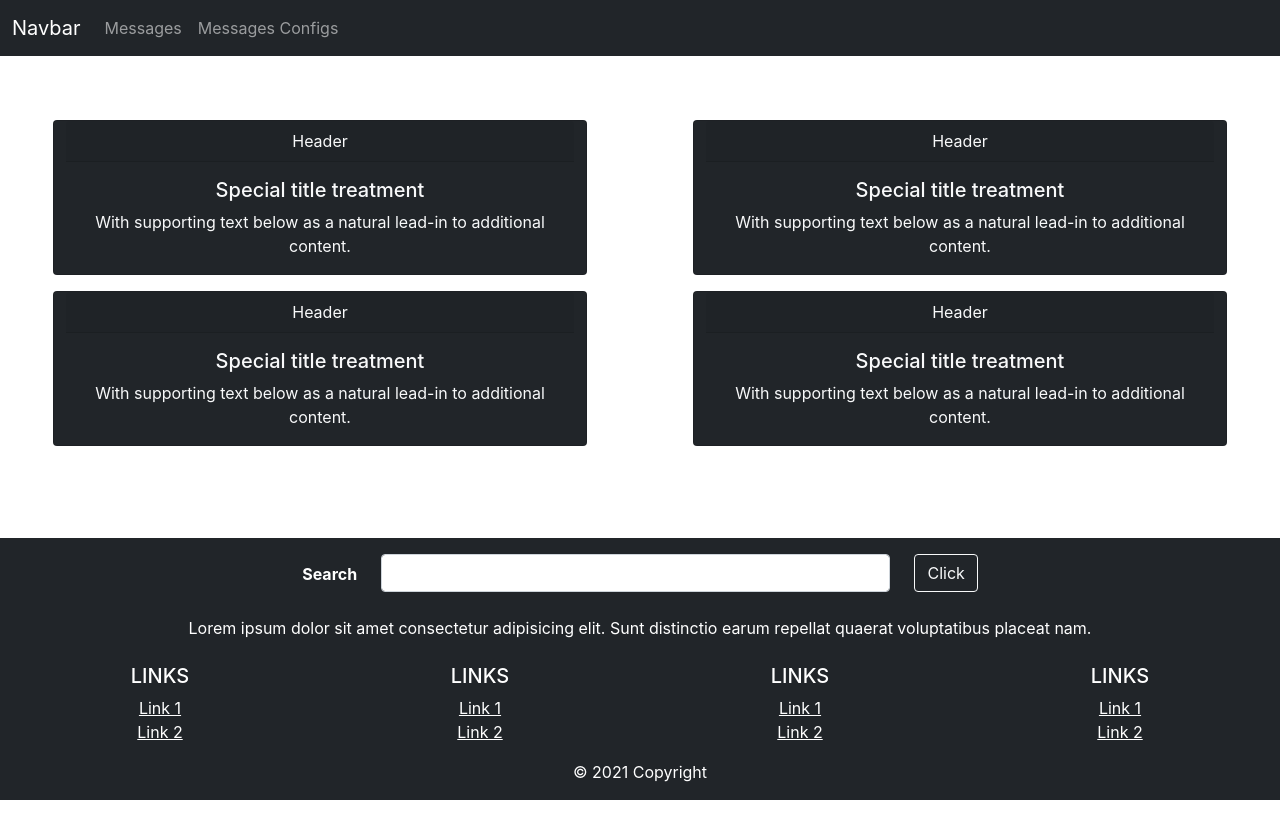
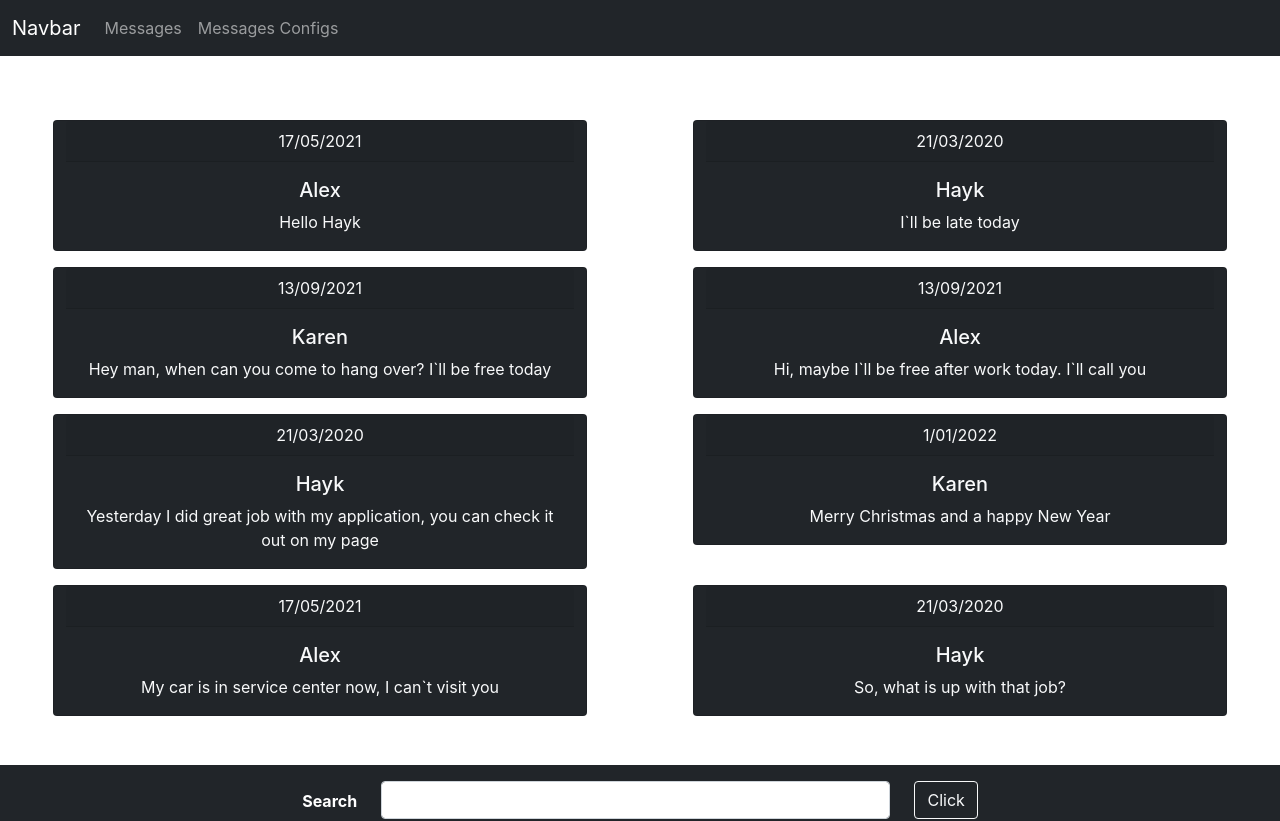
Before and after one commit to Karen200088/message-app, a React (Create React App) app: page / in a window 1280 px wide. Shown: the top 821 px of the page. Before the commit the page ends 800 px from the top, so only its background shows below. Built offline with nearby package versions, Linux system fonts and the light colour scheme.

Commit message:
new commit

```diff
--- a/public/generated.json
+++ b/public/generated.json
@@ -31,6 +31,7 @@
       "text": "Hi, maybe I`ll be free after work today. I`ll call you",
       "textColor": "black",
       "nameColor": "black"
+
     },
     {
       "id": "5",
@@ -63,14 +64,6 @@
       "text": "So, what is up with that job?",
       "textColor": "black",
       "nameColor": "black"
-    },
-    {
-      "id": "9",
-      "name": "Karen",
-      "date": "13/07/2021",
-      "text": "Have you ever thought about living in another country?",
-      "textColor": "black",
-      "nameColor": "black"
     }
   ]
 }
--- a/src/components/Footer.jsx
+++ b/src/components/Footer.jsx
@@ -4,10 +4,10 @@ function Footer() {
 
 
 
-        <div className="container-fluid ">
+        <div className="container-fluid mt-5">
             <div className="row">
 
-                <footer className="bg-dark text-center text-white pt-3 border-top border-white fixed-bottom">
+                <footer className="bg-dark text-center text-white pt-3 border-top border-white ">
 
 
                     <section className="">
--- a/src/components/content/Messages.js
+++ b/src/components/content/Messages.js
@@ -4,17 +4,16 @@ import {useEffect, useState} from "react";
 function Messages() {
 
 
-    const [allMessages, setUserMessages] = useState();
+    const [allMessages, setUserMessages] = useState([]);
 
     useEffect(() => {
-        fetch('../../generated.json')
+        fetch('/generated.json')
             .then(res => res.json())
             .then(res => {
-                setUserMessages(res);
+                setUserMessages(res.messages);
             });
     }, []);
 
-    console.log(allMessages);
 
     return (
         <>
@@ -22,42 +21,23 @@ function Messages() {
                 <div className="user-message-cards">
                     <div className="row">
 
-                        <div className="card text-center bg-dark text-light col-5 mt-3 m-auto">
-                            <div className="card-header">Header</div>
-                            <div className="card-body">
-                                <h5 className="card-title">Special title treatment</h5>
-                                <p className="card-text">With supporting text below as a natural lead-in to additional
-                                    content.</p>
-                            </div>
-                        </div>
+                        {
+                            allMessages.map(item => {
+                                return (
+                                    <div className="card text-center bg-dark text-light col-5 mt-3 m-auto">
+                                        <div className="card-header"> {item.date} </div>
+                                        <div className="card-body">
+                                            <h5 className="card-title">{item.name}</h5>
+                                            <p className="card-text"> {item.text} </p>
+                                        </div>
+                                    </div>
+                                )
 
-                        <div className="card text-center bg-dark text-light col-5 mt-3 m-auto">
-                            <div className="card-header">Header</div>
-                            <div className="card-body">
-                                <h5 className="card-title">Special title treatment</h5>
-                                <p className="card-text">With supporting text below as a natural lead-in to additional
-                                    content.</p>
-                            </div>
-                        </div>
-                        <div className="card text-center bg-dark text-light col-5 mt-3 m-auto">
-                            <div className="card-header">Header</div>
-                            <div className="card-body">
-                                <h5 className="card-title">Special title treatment</h5>
-                                <p className="card-text">With supporting text below as a natural lead-in to additional
-                                    content.</p>
-                            </div>
-                        </div>
-                        <div className="card text-center bg-dark text-light col-5 mt-3 m-auto">
-                            <div className="card-header">Header</div>
-                            <div className="card-body">
-                                <h5 className="card-title">Special title treatment</h5>
-                                <p className="card-text">With supporting text below as a natural lead-in to additional
-                                    content.</p>
-                            </div>
-                        </div>
+                            })
+
+                        }
 
                     </div>
-
 
                 </div>
             </div>
```
